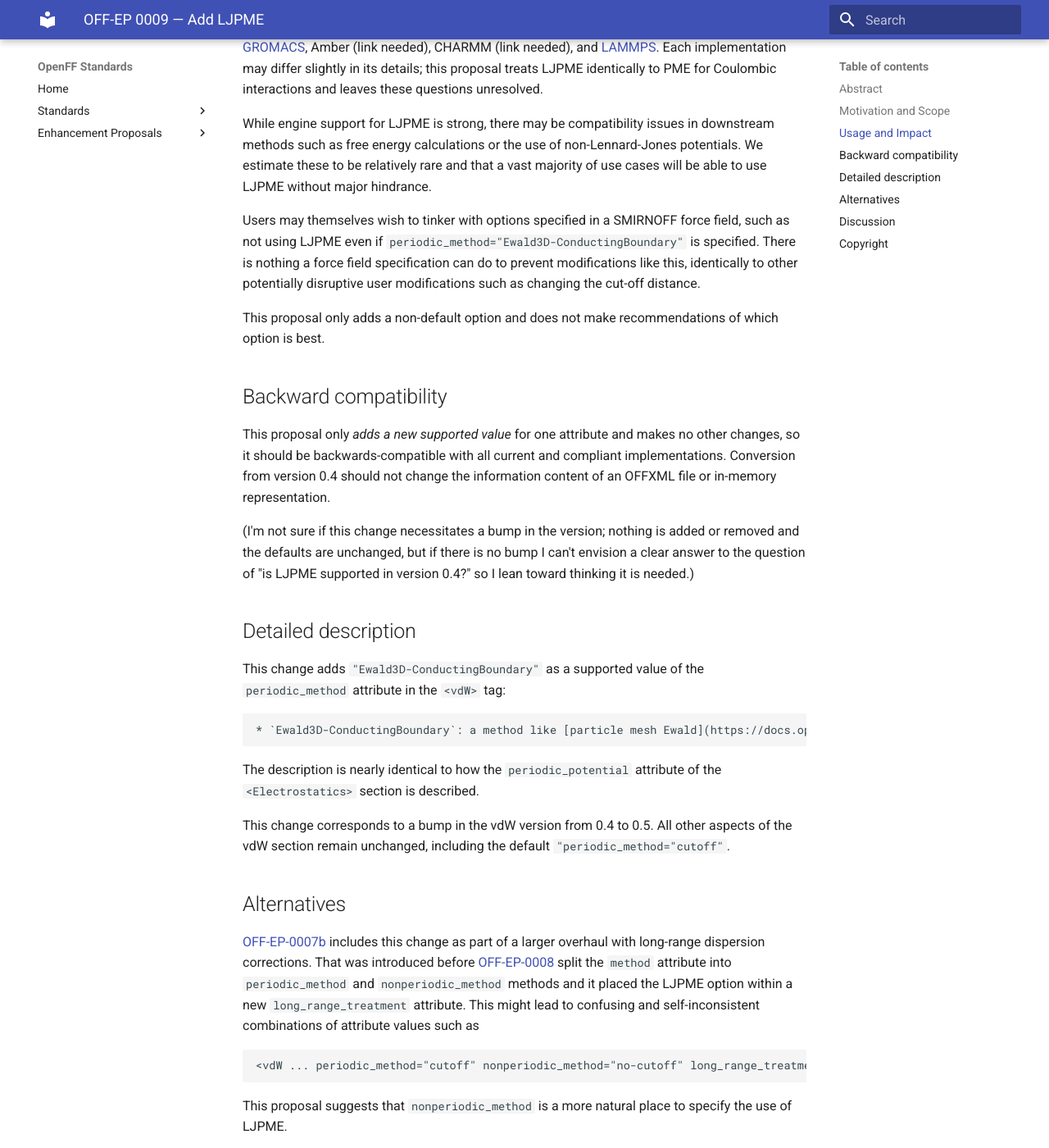
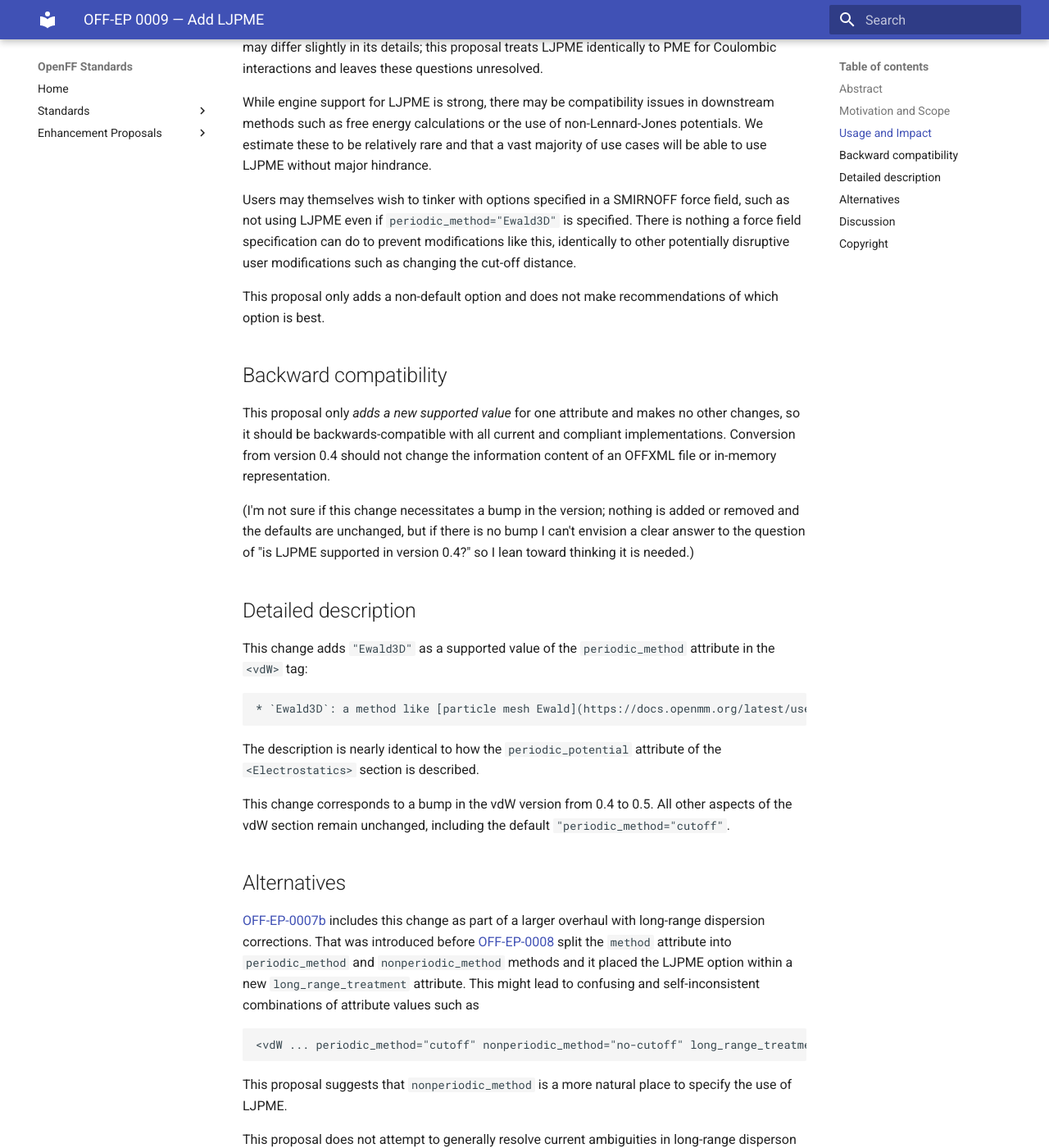
Before and after one commit to openforcefield/standards, an MkDocs documentation site: the page built from docs/enhancement-proposals/off-ep-0009.md, in a window 1280 px wide and 1400 px high, scrolled down 1140 px. Shown: the whole window at 82% size. Built offline with MkDocs 1.6.1 and Material for MkDocs 9.7.7, drawn with Linux system fonts in a browser that asks for light colours; some of the changed text lies outside the part shown.

Commit message:
Simply use "Ewald3D"

````diff
--- a/docs/enhancement-proposals/off-ep-0009.md
+++ b/docs/enhancement-proposals/off-ep-0009.md
@@ -16,7 +16,7 @@
 
 ## Abstract
 
-This change adds `periodic_method="Ewald3D-ConductingBoundary"` as a supported attribute value in the `<vdW>` tag.
+This change adds `periodic_method="Ewald3D"` as a supported attribute value in the `<vdW>` tag.
 
 ## Motivation and Scope
 
@@ -34,7 +34,7 @@ LJPME is widely implemented in modern molecular simulation engines including [Op
 
 While engine support for LJPME is strong, there may be compatibility issues in downstream methods such as free energy calculations or the use of non-Lennard-Jones potentials. We estimate these to be relatively rare and that a vast majority of use cases will be able to use LJPME without major hindrance.
 
-Users may themselves wish to tinker with options specified in a SMIRNOFF force field, such as not using LJPME even if `periodic_method="Ewald3D-ConductingBoundary"` is specified. There is nothing a force field specification can do to prevent modifications like this, identically to other potentially disruptive user modifications such as changing the cut-off distance.
+Users may themselves wish to tinker with options specified in a SMIRNOFF force field, such as not using LJPME even if `periodic_method="Ewald3D"` is specified. There is nothing a force field specification can do to prevent modifications like this, identically to other potentially disruptive user modifications such as changing the cut-off distance.
 
 This proposal only adds a non-default option and does not make recommendations of which option is best.
 
@@ -46,10 +46,10 @@ This proposal only *adds a new supported value* for one attribute and makes no o
 
 ## Detailed description
 
-This change adds `"Ewald3D-ConductingBoundary"` as a supported value of the `periodic_method` attribute in the `<vdW>` tag:
+This change adds `"Ewald3D"` as a supported value of the `periodic_method` attribute in the `<vdW>` tag:
 
 ```
-* `Ewald3D-ConductingBoundary`: a method like [particle mesh Ewald](https://docs.openmm.org/latest/userguide/theory.html#coulomb-interaction-with-particle-mesh-ewald) should be used
+* `Ewald3D`: a method like [particle mesh Ewald](https://docs.openmm.org/latest/userguide/theory.html#coulomb-interaction-with-particle-mesh-ewald) should be used
 ```
 
 The description is nearly identical to how the `periodic_potential` attribute of the `<Electrostatics>` section is described.
````
Also changed, not shown: docs/standards/smirnoff.md (+1 -1 lines).
